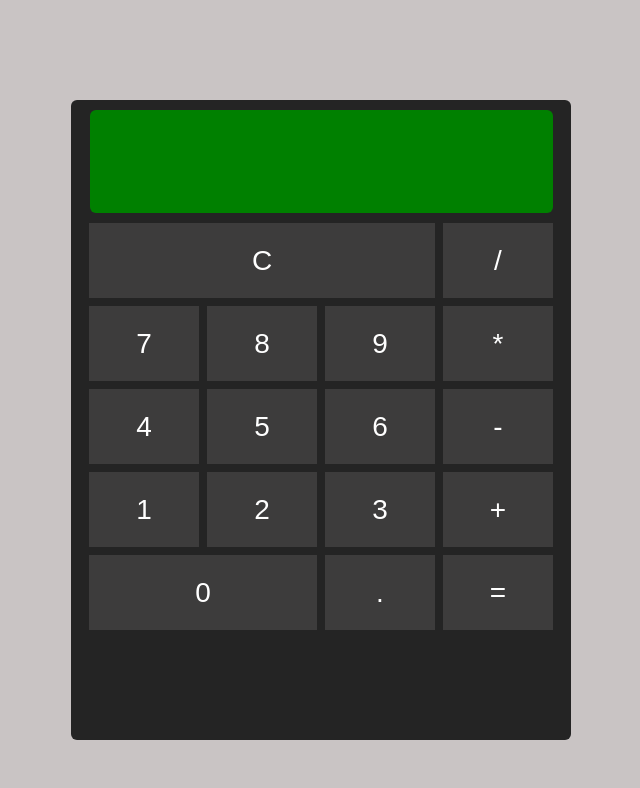
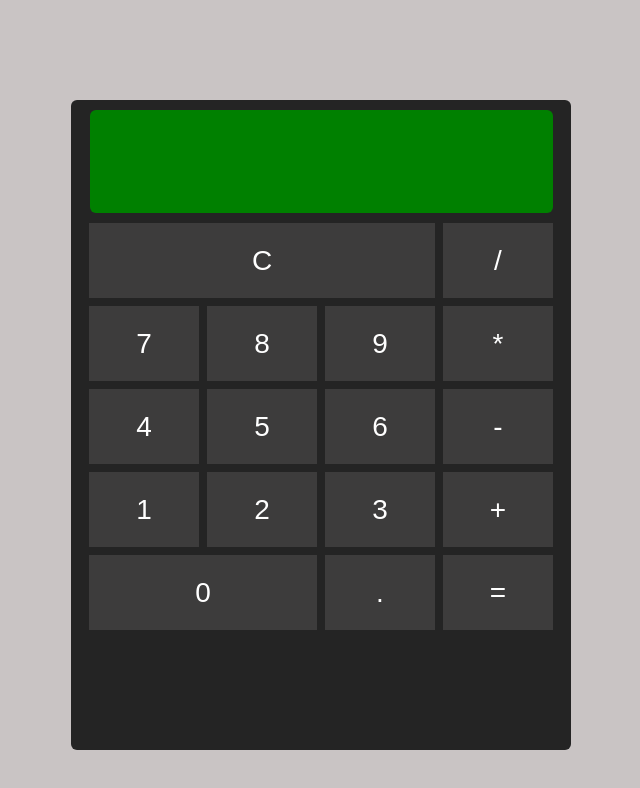
Before and after one commit to mteresa-jimenez/calculator, a plain HTML site: page index.html in a window 1280 px wide. Shown: the whole page, without its empty margins (319-959 px from the left). Drawn offline with Linux system fonts and the light colour scheme.

Commit message:
Add CSS styles to desktop version

```diff
--- a/styles.css
+++ b/styles.css
@@ -14,6 +14,7 @@ body {
   width: 90vw;
   height: 80vh;
   margin: 30px auto auto auto;
+  padding-bottom: 10px;
   background-color: rgb(36, 36, 36);
   display: flex;
   flex-direction: column;
@@ -41,7 +42,7 @@ body {
 .buttons-grid {
   display: grid;
   grid-template-columns: repeat(4, 75px);
-  grid-template-rows: minmax(75px, auto) repeat(5, 75px);
+  grid-template-rows: minmax(75px, auto) repeat(4, 75px);
   grid-gap: 5px;
   grid-template-areas: "btn-clear btn-clear btn-clear btn-divide" "btn-7 btn-8 btn-9 btn-multiply" "btn-4 btn-5 btn-6 btn-subtract" "btn-1 btn-2 btn-3 btn-add" "btn-0 btn-0 btn-separator btn-calculate";
 }
```
